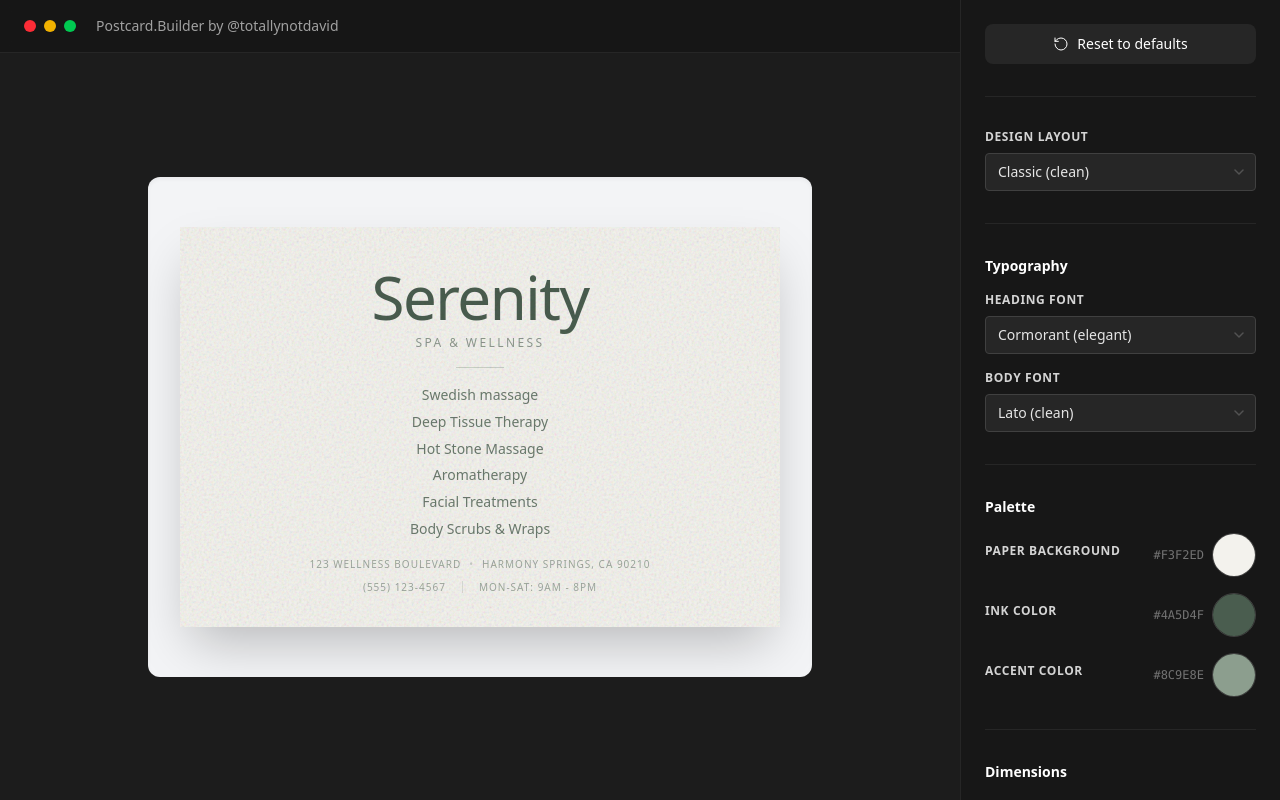
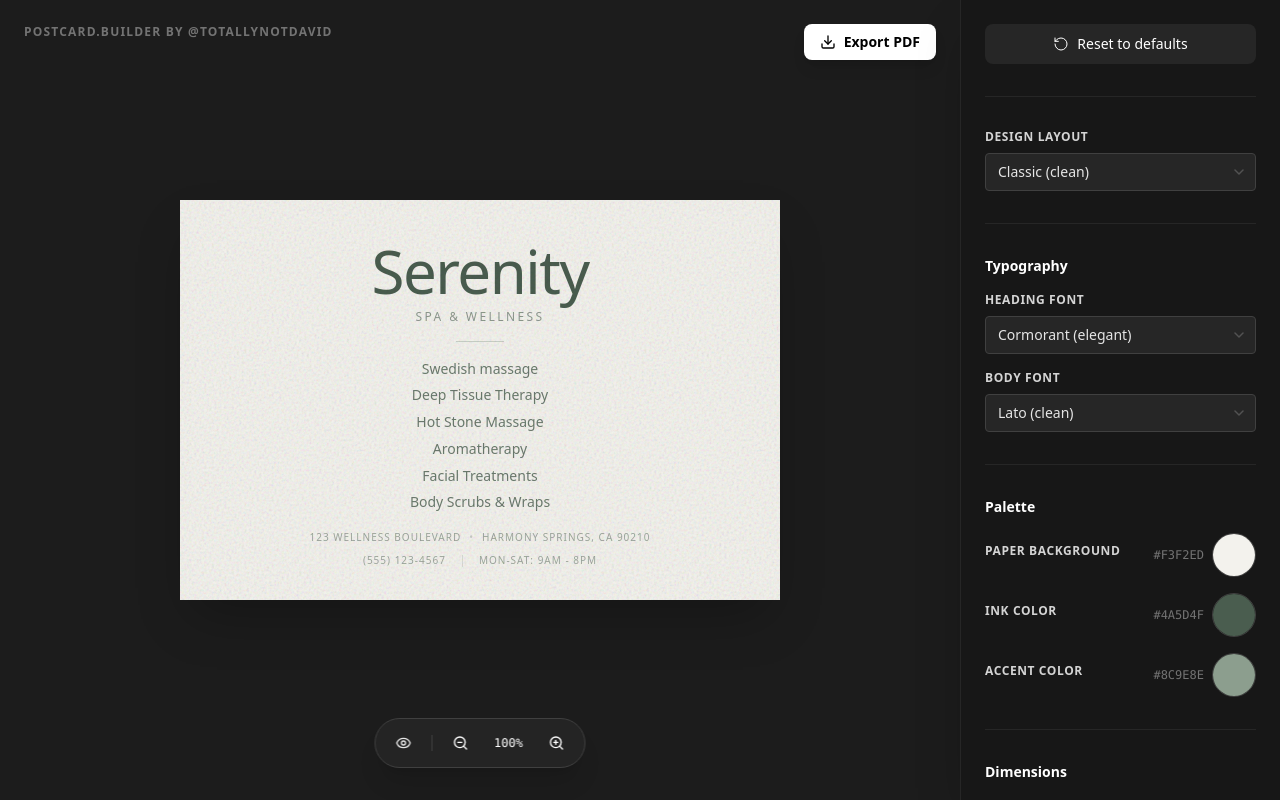
Before and after one commit to totallynotdavid/simple-examples, a React (Vite) app: page / in a window 1280 px wide. Built offline with nearby package versions, Linux system fonts and the light colour scheme.

Commit message:
feat: add view toolbar for zoom and texture controls

```diff
--- /dev/null
+++ b/src/components/editor/view-toolbar.tsx
@@ -0,0 +1,55 @@
+import { ZoomIn, ZoomOut, Eye, EyeOff, Download } from "lucide-react";
+
+interface ViewToolbarProps {
+  zoom: number;
+  onZoomIn: () => void;
+  onZoomOut: () => void;
+  showTexture: boolean;
+  onToggleTexture: () => void;
+}
+
+export function ViewToolbar({
+  zoom,
+  onZoomIn,
+  onZoomOut,
+  showTexture,
+  onToggleTexture,
+}: ViewToolbarProps) {
+  return (
+    <div className="flex items-center gap-2 px-3 py-2 bg-neutral-800/90 backdrop-blur text-white rounded-full shadow-xl border border-neutral-700">
+      <button
+        onClick={onToggleTexture}
+        className="p-2 hover:bg-neutral-700 rounded-full transition-colors tooltip"
+        title="Toggle Print Texture"
+      >
+        {showTexture ? (
+          <Eye className="w-4 h-4 text-neutral-200" />
+        ) : (
+          <EyeOff className="w-4 h-4 text-neutral-400" />
+        )}
+      </button>
+
+      <div className="w-px h-4 bg-neutral-700 mx-1" />
+
+      <button
+        onClick={onZoomOut}
+        disabled={zoom <= 0.5}
+        className="p-2 hover:bg-neutral-700 disabled:opacity-50 rounded-full transition-colors"
+      >
+        <ZoomOut className="w-4 h-4" />
+      </button>
+
+      <span className="text-xs font-mono min-w-12 text-center">
+        {Math.round(zoom * 100)}%
+      </span>
+
+      <button
+        onClick={onZoomIn}
+        disabled={zoom >= 1.5}
+        className="p-2 hover:bg-neutral-700 disabled:opacity-50 rounded-full transition-colors"
+      >
+        <ZoomIn className="w-4 h-4" />
+      </button>
+    </div>
+  );
+}
--- a/src/components/postcard/postcard-canvas.tsx
+++ b/src/components/postcard/postcard-canvas.tsx
@@ -1,7 +1,6 @@
 import { CSSProperties } from "react";
 import { PostcardConfig, PostcardContent } from "@/types/config";
 import { TextureOverlay } from "./texture-overlay";
-
 import { ClassicLayout } from "./layouts/classic-layout";
 import { OrganicLayout } from "./layouts/organic-layout";
 import { SwissLayout } from "./layouts/swiss-layout";
@@ -17,38 +16,39 @@ const LAYOUT_COMPONENTS = {
 interface PostcardCanvasProps {
   config: PostcardConfig;
   content: PostcardContent;
+  showTexture?: boolean;
 }
 
-export function PostcardCanvas({ config, content }: PostcardCanvasProps) {
+export function PostcardCanvas({
+  config,
+  content,
+  showTexture = true,
+}: PostcardCanvasProps) {
   const LayoutComponent = LAYOUT_COMPONENTS[config.layout];
 
   const dynamicStyles = {
     "--p-bg": config.style.backgroundColor,
     "--p-ink": config.style.textColor,
     "--p-accent": config.style.accentColor,
-
     "--p-font-head": config.style.fontHeading,
     "--p-font-body": config.style.fontBody,
-
     "--p-padding": `${config.style.padding}rem`,
     "--p-gap": `${config.style.gap}rem`,
   } as CSSProperties;
 
   return (
-    <div className="relative flex items-center justify-center bg-gray-100 p-8 rounded-xl shadow-inner overflow-hidden min-h-[500px]">
     <div
+      id="postcard-export-target"
       style={{
         width: config.dimensions.width,
         height: config.dimensions.height,
         ...dynamicStyles,
       }}
-        className="bg-white shadow-2xl transition-all duration-300 relative transition-preview isolate"
+      className="bg-white shadow-2xl transition-all duration-300 relative transition-preview isolate overflow-hidden"
     >
       <LayoutComponent content={content} />
 
-        {/* texture overlay (applies to all layouts) */}
-        <TextureOverlay opacity={config.style.textureOpacity} />
-      </div>
+      {showTexture && <TextureOverlay opacity={config.style.textureOpacity} />}
     </div>
   );
 }
--- a/src/index.tsx
+++ b/src/index.tsx
@@ -1,37 +1,75 @@
 import { createRoot } from "react-dom/client";
+import { useState } from "react";
+
 import "./index.css";
+
 import { PostcardCanvas } from "@/components/postcard/postcard-canvas";
 import { ConfigPanel } from "@/components/editor/config-panel";
 import { usePostcardEditor } from "@/hooks/use-postcard-editor";
+import { ViewToolbar } from "@/components/editor/view-toolbar";
+import { Download } from "lucide-react";
 
 function App() {
   const { config, content, updateStyle, updateLayout, resetConfig } =
     usePostcardEditor();
 
+  const [zoom, setZoom] = useState(1);
+  const [showTexture, setShowTexture] = useState(true);
+
+  const handleExport = () => {
+    alert("Export feature coming next!");
+  };
+
   return (
-    <div className="min-h-screen bg-neutral-900 text-white flex overflow-hidden">
-      {/* the canvas */}
-      <div className="flex-1 flex flex-col h-screen">
-        <header className="px-6 py-4 border-b border-neutral-800 bg-neutral-900/50 backdrop-blur-sm z-10">
-          <div className="flex items-center gap-2">
-            <div className="w-3 h-3 rounded-full bg-red-500" />
-            <div className="w-3 h-3 rounded-full bg-yellow-500" />
-            <div className="w-3 h-3 rounded-full bg-green-500" />
-            <span className="ml-3 text-sm font-medium text-neutral-400">
+    <div className="h-screen w-screen bg-[#1c1c1c] text-white flex overflow-hidden">
+      <div className="flex-1 flex flex-col relative">
+        {/* header */}
+        <header className="absolute top-0 left-0 right-0 p-6 flex justify-between items-start pointer-events-none z-10">
+          <div className="pointer-events-auto flex items-center gap-2">
+            <span className="text-xs font-bold tracking-widest text-neutral-500 uppercase">
               Postcard.Builder by @totallynotdavid
             </span>
           </div>
+
+          <div className="pointer-events-auto flex gap-3">
+            <button
+              onClick={handleExport}
+              className="flex items-center gap-2 px-4 py-2 bg-white text-black hover:bg-neutral-200 rounded-lg text-sm font-semibold shadow-lg transition-colors"
+            >
+              <Download className="w-4 h-4" />
+              Export PDF
+            </button>
+          </div>
         </header>
 
-        <main className="flex-1 flex items-center justify-center p-8 bg-[#1c1c1c] overflow-auto">
-          <div className="scale-75 lg:scale-100 transition-transform">
-            <PostcardCanvas config={config} content={content} />
+        {/* workspace */}
+        <main className="flex-1 flex items-center justify-center overflow-hidden relative">
+          <div
+            style={{ transform: `scale(${zoom})` }}
+            className="transition-transform duration-200 ease-out"
+          >
+            <PostcardCanvas
+              config={config}
+              content={content}
+              showTexture={showTexture}
+            />
+          </div>
+
+          {/* floating toolbar */}
+          <div className="absolute bottom-8 left-1/2 -translate-x-1/2">
+            <ViewToolbar
+              zoom={zoom}
+              onZoomIn={() => setZoom((z) => Math.min(z + 0.1, 1.5))}
+              onZoomOut={() => setZoom((z) => Math.max(z - 0.1, 0.5))}
+              showTexture={showTexture}
+              onToggleTexture={() => setShowTexture(!showTexture)}
+            />
           </div>
         </main>
       </div>
 
-      {/* the config sidebar */}
-      <aside className="w-80 bg-neutral-900 border-l border-neutral-800 h-screen flex flex-col">
+      {/* config sidebar */}
+      <aside className="w-80 bg-neutral-900 border-l border-neutral-800 h-screen flex flex-col z-20 shadow-2xl">
         <div className="p-6 overflow-y-auto custom-scrollbar">
           <ConfigPanel
             config={config}
```
Lines whose indentation alone changed are shown as unchanged.
